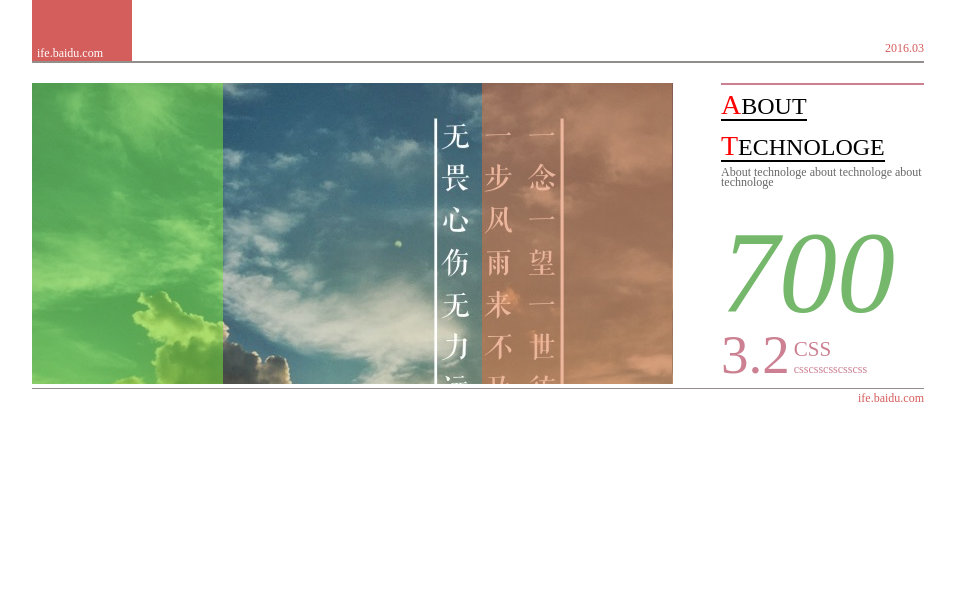
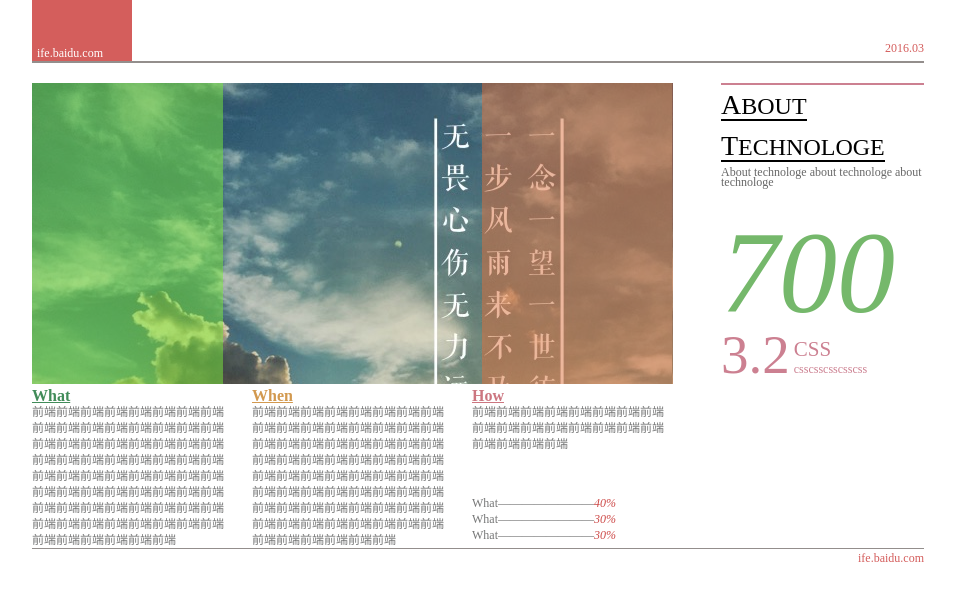
Before and after one commit to Laurensesss/IFE2016, a plain HTML site: page 第一阶段/Task-1-6/index.html in a window 1280 px wide. Shown: the top 600 px of the page, without its empty margins (12-967 px from the left). Drawn offline with Linux system fonts and the light colour scheme.

Commit message:
update Task-1-6
add new content.

```diff
--- a/第一阶段/Task-1-6/css/topSection.css
+++ b/第一阶段/Task-1-6/css/topSection.css
@@ -46,7 +46,6 @@
 }
 
 .topSection>.topRightText>.title .headingLetter{
-	color: red;
 	font-size: 28px;
 }
 
@@ -87,3 +86,49 @@
 	font-size: 12px;
 	color: #cc8091;
 }
+
+.topSection>.topSectionText{
+	position: relative;
+}
+
+.topSection>.topSectionText article{
+	display: inline-block;
+	vertical-align: top;
+	width: 200px;
+	font-size: 12px;
+	color: #767777;
+	font-family: serif;
+	margin-right: 16px;
+	line-height: 16px;
+}
+
+.topSection>.topSectionText .What{
+	font-size: 16px;
+	font-weight: bold;
+	color: #418c59;
+	text-decoration: underline;
+}
+
+.topSection>.topSectionText .When{
+	font-size: 16px;
+	font-weight: bold;
+	color: #d2994f;
+	text-decoration: underline;
+}
+
+.topSection>.topSectionText .How{
+	font-size: 16px;
+	font-weight: bold;
+	color: #cc7680;
+	text-decoration: underline;
+}
+
+.topSection>.topSectionText .HowBottom{
+	position: absolute;
+	bottom: 5px;
+}
+
+.topSection>.topSectionText .HowBottom .percent{
+	color: #cd4a48;
+	font-style: italic;
+}
--- a/第一阶段/Task-1-6/index.html
+++ b/第一阶段/Task-1-6/index.html
@@ -37,6 +37,26 @@
 				</div>
 			</section>
 		</section>
+
+		<section class="topSectionText">
+			<article>
+				<p class="What">What</p>
+				<p>前端前端前端前端前端前端前端前端前端前端前端前端前端前端前端前端前端前端前端前端前端前端前端前端前端前端前端前端前端前端前端前端前端前端前端前端前端前端前端前端前端前端前端前端前端前端前端前端前端前端前端前端前端前端前端前端前端前端前端前端前端前端前端前端前端前端前端前端前端前端</p>
+			</article>
+			<article>
+				<p class="When">When</p>
+				<p>前端前端前端前端前端前端前端前端前端前端前端前端前端前端前端前端前端前端前端前端前端前端前端前端前端前端前端前端前端前端前端前端前端前端前端前端前端前端前端前端前端前端前端前端前端前端前端前端前端前端前端前端前端前端前端前端前端前端前端前端前端前端前端前端前端前端前端前端前端前端</p>
+			</article>
+			<article>
+				<p class="How">How</p>
+				<p>前端前端前端前端前端前端前端前端前端前端前端前端前端前端前端前端前端前端前端前端</p>
+				<section class="HowBottom">
+					<p>What————————<span class="percent">40%</span></p>
+					<p>What————————<span class="percent">30%</span></p>
+					<p>What————————<span class="percent">30%</span></p>
+				</section>
+			</article>
+		</section>
 	</section>
 
 	<section class="bottomSection"></section>
```
